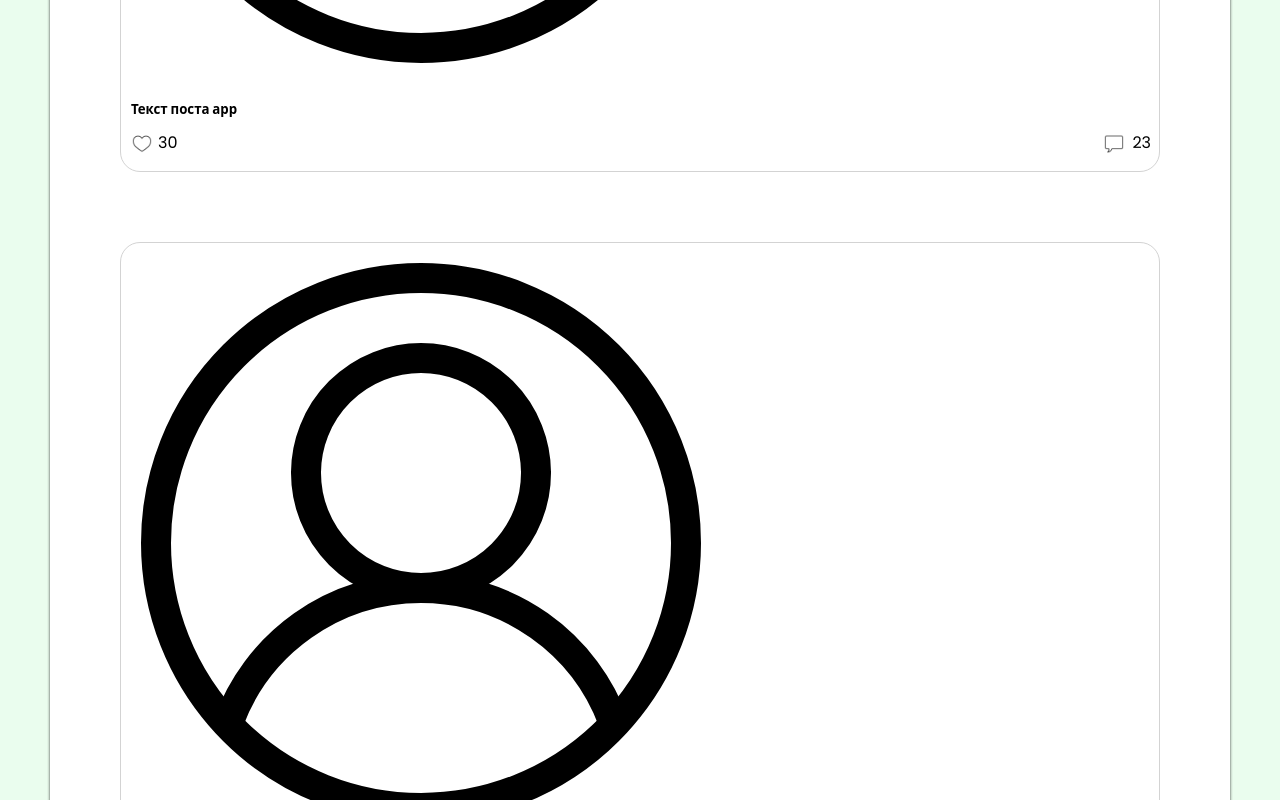
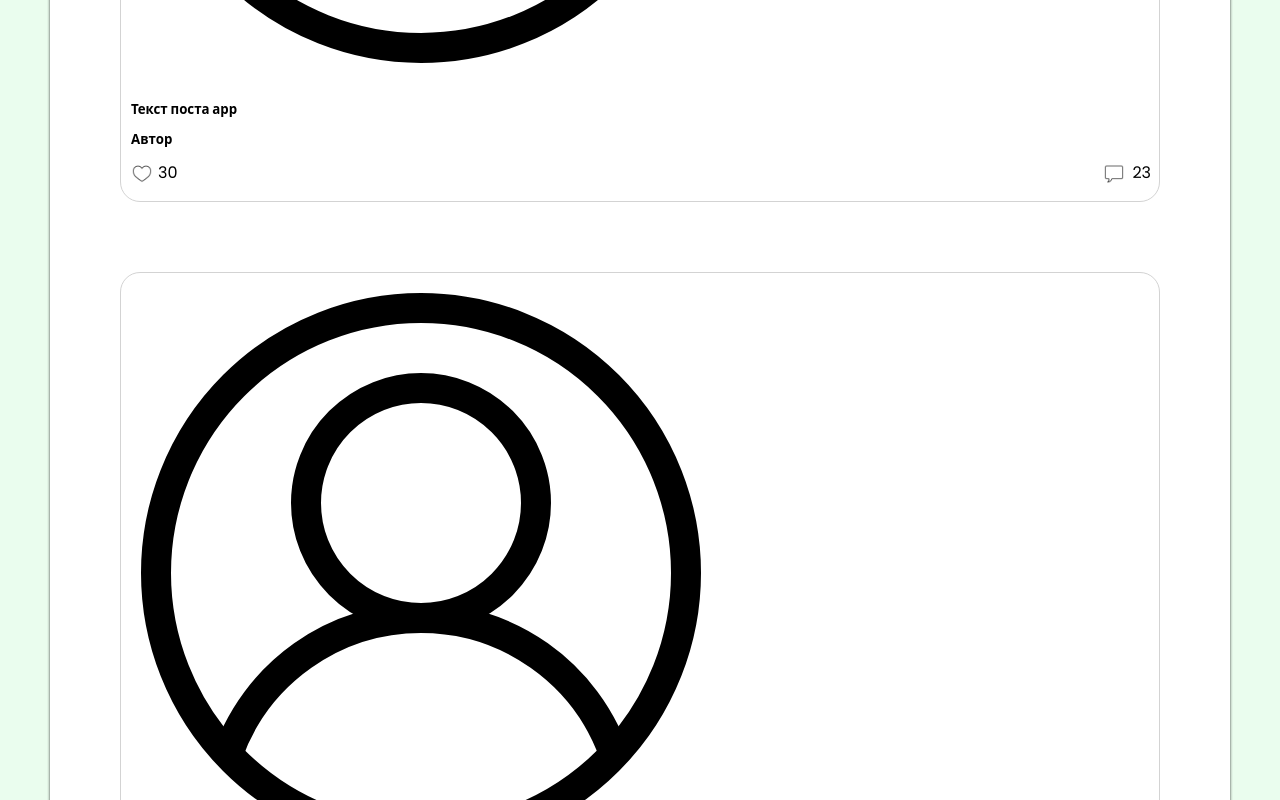
Before and after one commit to Sl0wdive/MERN-Social-Media-Frontend, a React (Create React App) app: page / in a window 1280 px wide. Shown: the part 800-1600 px from the top of the page. Built offline with nearby package versions, Linux system fonts and the light colour scheme.

Commit message:
some minor changes

```diff
--- a/package.json
+++ b/package.json
@@ -3,12 +3,18 @@
   "version": "0.1.0",
   "private": true,
   "dependencies": {
+    "@emotion/react": "^11.10.5",
+    "@emotion/styled": "^11.10.5",
+    "@mui/icons-material": "^5.10.9",
+    "@mui/material": "^5.10.13",
+    "@reduxjs/toolkit": "^1.9.0",
     "@testing-library/jest-dom": "^5.16.5",
     "@testing-library/react": "^13.4.0",
     "@testing-library/user-event": "^13.5.0",
     "node-sass": "^7.0.3",
     "react": "^18.2.0",
     "react-dom": "^18.2.0",
+    "react-router-dom": "^6.4.3",
     "react-scripts": "5.0.1",
     "scss": "^0.2.4",
     "web-vitals": "^2.1.4"
--- a/src/App.js
+++ b/src/App.js
@@ -1,11 +1,13 @@
+import React from 'react';
+import { BrowserRouter } from 'react-router-dom';
 
 import PostBlock from './components/PostBlock';
 import Header from './components/Header';
 import Drawer from './components/Drawer';
 
 const arr = [
-  {title: 'Текст поста арр', likes: 30, comments: 23, imgURL: '/img/user.svg'},
-  {title: 'Текст поста арр2', likes: 130, comments: 223, imgURL: '/img/user.svg'}
+  {title: 'Текст поста арр', author:"Автор", likes: 30, comments: 23, imgURL: '/img/user.svg'},
+  {title: 'Текст поста арр2', author:"Автор", likes: 130, comments: 223, imgURL: '/img/user.svg'}
 ];
 
 function App() {
@@ -19,7 +21,8 @@ function App() {
         <h2>Стрічка новин</h2>
         {arr.map((obj)=>(
           <PostBlock
-          title= {obj.title}
+          title={obj.title}
+          author={obj.author}
           likes={obj.likes}
           comments={obj.comments}
           imgURL={obj.imgURL}
--- a/src/components/Header.js
+++ b/src/components/Header.jsx
@@ -1,5 +1,12 @@
+import React from 'react';
+import Button from '@mui/material/Button';
+
 function Header(){
+    const isAuth = false;
+
+    const onClickLogout = () => {};
     return(
+
         <header>
             <div className="HeaderLeft">
                 <h1>Svitlir</h1>
@@ -8,7 +15,7 @@ function Header(){
                 <p>
                     Username
                 </p>
-            <img width={30} height ={30} src = "/img/user.svg" />
+                <img width={30} height ={30} src = "/img/user.svg" />
             </div>
         </header>
     );
--- a/src/components/PostBlock.js
+++ b/src/components/PostBlock.js
@@ -3,6 +3,7 @@ function PostBlock(props){
     <div className="Post">
         <img src={props.imgURL}/>
         <h5>{props.title}</h5>
+        <h5>{props.author}</h5>
         <div className="BottomPost">
             <div className="BPLeft">
                 <button className="ButtonLike">
--- a/src/index.scss
+++ b/src/index.scss
@@ -46,6 +46,7 @@ header {
       padding: 15px;
       margin-top: -4px;
     }
+
   }
 }
 
```
Also changed, not shown: 1 other file (tests, documents, lock files or other folders).
